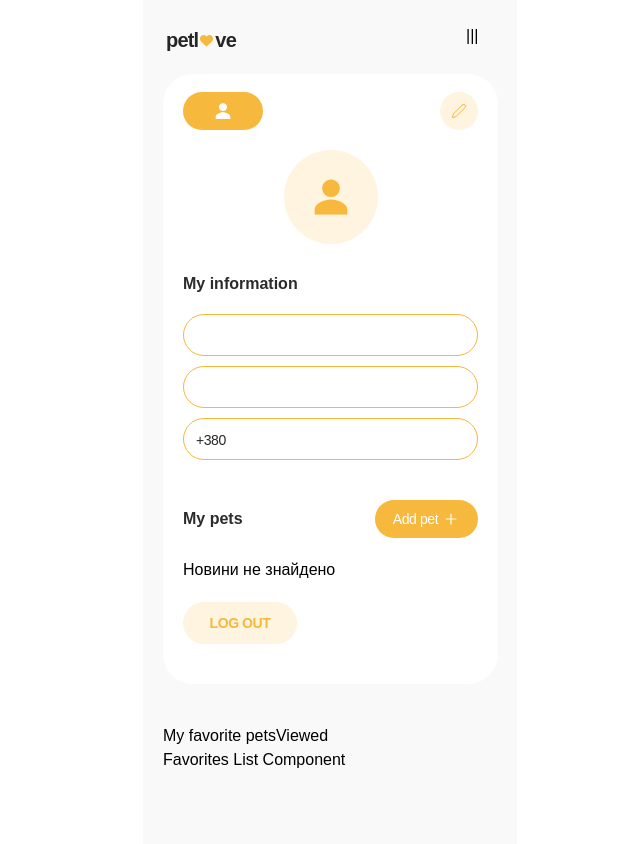
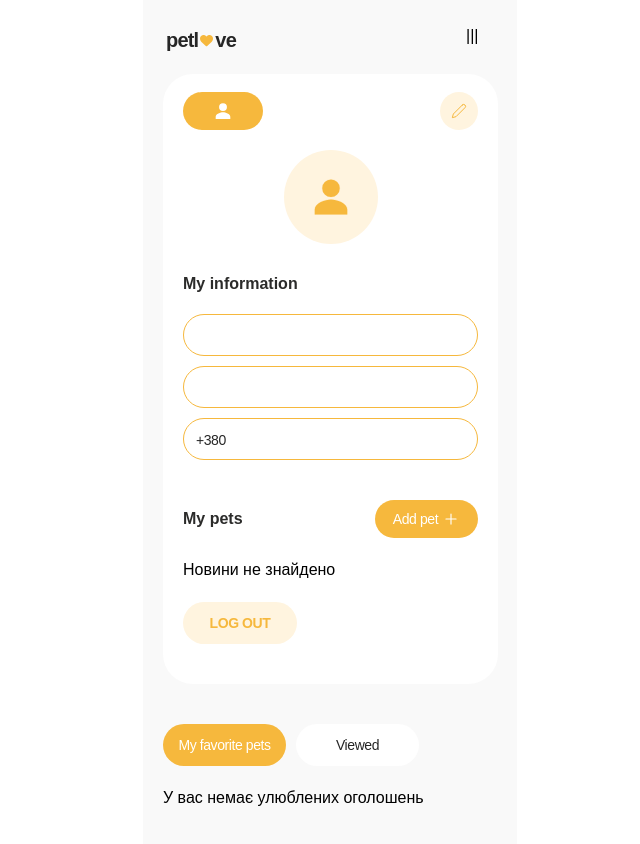
Before and after one commit to olehsolonin/Petlove, a React (Vite) app: page /profile in a window 1280 px wide. Shown: the top 844 px of the page, without its empty margins (310-950 px from the left). Built offline with nearby package versions, Linux system fonts and the light colour scheme.

Commit message:
start fovorites and viewed components

```diff
--- /dev/null
+++ b/src/components/FavoritesItem/FavoritesItem.jsx
@@ -0,0 +1,41 @@
+import css from './FavoritesItem.module.css';
+
+export default function FavoritesItem({ data }) {
+    const {
+        birthday,
+        title,
+        category,
+        comment,
+        createdAt,
+        imgURL,
+        location,
+        name,
+        popularity,
+        sex,
+        species,
+        updatedAt,
+        user,
+        _id,
+        price,
+    } = data;
+    return (
+        <div className={css.favoritesPetItem}>
+            <div className={css.petImgContainer}>
+                <img src={imgURL} alt="petPhoto" className={css.petImg} />
+            </div>
+            <div className={css.fullPetInfoContainer}>
+                <div className={css.titleInfoBlock}>
+                    <div className={css.justInfo}>
+                        <div className={css.titlePopularityContainer}>
+                            <h3 className={css.petTitle}>{title}</h3>
+                            <p className={css.popularity}>❤️ {popularity}</p>
+                        </div>
+                    </div>
+                    <div className={css.petCommentContainer}>
+                        <p className={css.comment}>{comment}</p>
+                    </div>
+                </div>
+            </div>
+        </div>
+    );
+}
--- /dev/null
+++ b/src/components/FavoritesItem/FavoritesItem.module.css
@@ -0,0 +1,68 @@
+.favoritesPetItem {
+    display: flex;
+    flex-direction: column;
+    gap: 24px;
+}
+
+.petImgContainer {
+    border-radius: 16px;
+    width: 287px;
+    height: 178px;
+}
+
+.petImg {
+    width: 100%;
+    height: 100%;
+    object-fit: cover;
+    border-radius: 16px;
+}
+
+.fullPetInfoContainer {
+    width: 287px;
+    height: 204px;
+    display: flex;
+    flex-direction: column;
+    gap: 16px;
+}
+
+.titleInfoBlock {
+    display: flex;
+    flex-direction: column;
+    gap: 16px;
+}
+
+.comment {
+    font-weight: 500;
+    font-size: 14px;
+    line-height: 129%;
+    letter-spacing: -0.02em;
+    color: #2b2b2a;
+}
+
+.justInfo {
+    display: flex;
+    flex-direction: column;
+    gap: 8px;
+}
+
+.titlePopularityContainer {
+    width: 287px;
+    height: 20px;
+    display: flex;
+    justify-content: space-between;
+    align-items: center;
+}
+
+.petTitle {
+    font-weight: 700;
+    font-size: 16px;
+    line-height: 125%;
+    color: #2b2b2a;
+}
+
+.popularity {
+    font-weight: 500;
+    font-size: 14px;
+    line-height: 129%;
+    color: #2b2b2a;
+}
--- a/src/components/FavoritesList/FavoritesList.jsx
+++ b/src/components/FavoritesList/FavoritesList.jsx
@@ -1,7 +1,28 @@
+import { useSelector } from 'react-redux';
+import css from './FavoritesList.module.css';
+import FavoritesItem from '../FavoritesItem/FavoritesItem.jsx';
+
 export const FavoritesList = () => {
+    const favorites = useSelector((state) => state.userInfo.noticesFavorites);
+    console.log('favorites из store:', favorites);
     return (
-        <div>
-            <p>Favorites List Component</p>
+        <div className={css.favoritesListContainer}>
+            {favorites.length > 0 ? (
+                <ul className={css.favoritesList}>
+                    {favorites.map((item) => {
+                        return (
+                            <li
+                                key={item._id}
+                                className={css.favoritesListItem}
+                            >
+                                <FavoritesItem data={item} />
+                            </li>
+                        );
+                    })}
+                </ul>
+            ) : (
+                <p>У вас немає улюблених оголошень</p>
+            )}
         </div>
     );
 };
--- a/src/components/FavoritesList/FavoritesList.module.css
+++ b/src/components/FavoritesList/FavoritesList.module.css
@@ -0,0 +1,19 @@
+.favoritesListContainer {
+    width: 335px;
+}
+
+.favoritesList {
+    display: flex;
+    flex-direction: column;
+    align-items: center;
+    justify-content: center;
+    gap: 20px;
+}
+
+.favoritesListItem {
+    border-radius: 16px;
+    padding: 24px;
+    width: 335px;
+    height: 454px;
+    background: #fff;
+}
--- a/src/components/MyNotices/MyNotices.jsx
+++ b/src/components/MyNotices/MyNotices.jsx
@@ -6,20 +6,29 @@ import { ViewedList } from '../ViewedList/ViewedList';
 export default function MyNotices() {
     const [activeTab, setActiveTab] = useState('favorites');
     return (
-        <div className="tabs">
+        <div className="tabsContainer">
+            <div className={css.favoriteBtnsContainer}>
                 <button
-                className={activeTab === 'favorites' ? 'tab active' : 'tab'}
+                    className={
+                        activeTab === 'favorites'
+                            ? `${css.tab} ${css.active}`
+                            : css.tab
+                    }
                     onClick={() => setActiveTab('favorites')}
                 >
                     My favorite pets
                 </button>
-
                 <button
-                className={activeTab === 'viewed' ? 'tab active' : 'tab'}
+                    className={
+                        activeTab === 'viewed'
+                            ? `${css.tab} ${css.active}`
+                            : css.tab
+                    }
                     onClick={() => setActiveTab('viewed')}
                 >
                     Viewed
                 </button>
+            </div>
 
             {activeTab === 'favorites' && <FavoritesList />}
             {activeTab === 'viewed' && <ViewedList />}
--- a/src/components/MyNotices/MyNotices.module.css
+++ b/src/components/MyNotices/MyNotices.module.css
@@ -0,0 +1,30 @@
+.tabsContainer {
+    width: 335px;
+}
+
+.favoriteBtnsContainer {
+    margin-bottom: 20px;
+    display: flex;
+    gap: 10px;
+    flex-direction: row;
+    justify-content: flex-start;
+    align-items: center;
+}
+
+.tab {
+    border-radius: 30px;
+    padding: 12px;
+    width: 123px;
+    height: 42px;
+    background: #fff;
+    font-weight: 500;
+    font-size: 14px;
+    line-height: 129%;
+    letter-spacing: -0.03em;
+    color: #262626;
+}
+
+.active {
+    background: #f6b83d;
+    color: #fff;
+}
```
Lines whose indentation alone changed are shown as unchanged.
